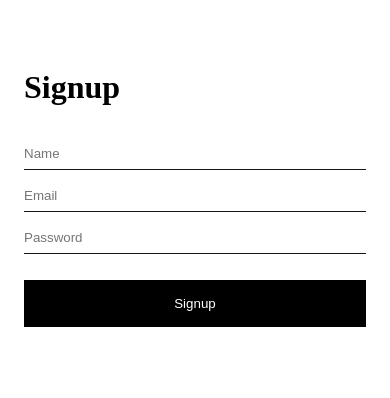
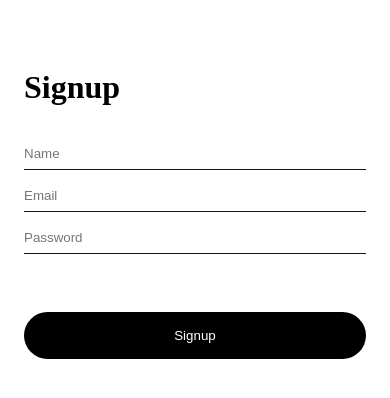
Before and after one commit to arjunsinghbazal/auth-api, a React (Create React App) app: page / in a window 390 px wide. Shown: the top 398 px of the page. Built offline with nearby package versions, Linux system fonts and the light colour scheme.

Commit message:
Update index.css

```diff
--- a/src/index.css
+++ b/src/index.css
@@ -41,10 +41,14 @@
 .form-buttons {
   display: flex;
   justify-content: space-between;
-  margin-top: 1rem;
+  margin-top: 3rem;
 }
-
-.decoration {
+.btn{
+  width: 10%;
+  border-radius: 2rem;
+  margin-bottom: 1rem;
+}
+.decoration{
   text-decoration: none;
 }
 
@@ -83,7 +87,7 @@
 
   .form-buttons {
     flex-direction: column;  /* Stack buttons vertically */
-    margin-top: 1rem;
+    margin-top: 3rem;
   }
 
   .submitbtn, .gray {
```
